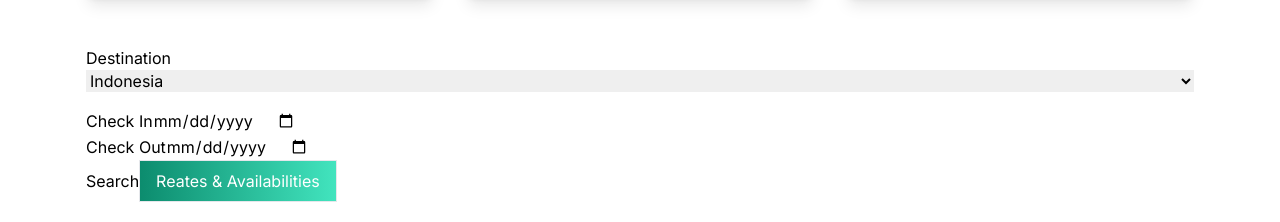
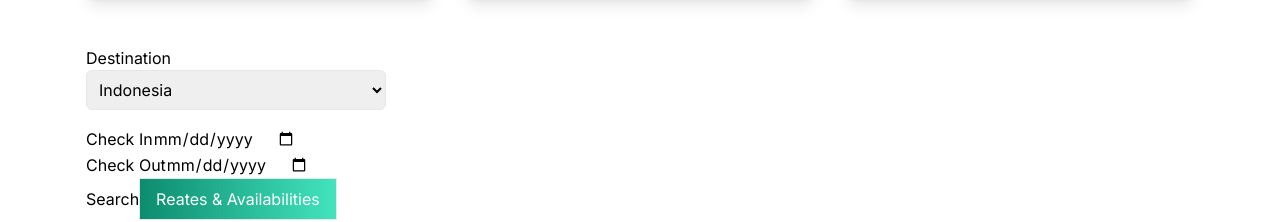
Before and after one commit to radosav-perisic/travelers-oasis, a React (Vite) app: page / in a window 1280 px wide. Shown: the part 984-1206 px from the top of the page. Built offline with nearby package versions, Linux system fonts and the light colour scheme.

Commit message:
Improve Destination select styles and layout

```diff
--- a/src/components/Booking.jsx
+++ b/src/components/Booking.jsx
@@ -6,7 +6,7 @@ const Booking = () => {
         <form className='lg:justify-between w-full items-center'>
             <div className='flex flex-col my-2 py-2'>
                 <label>Destination</label>
-                <select>
+                <select className='lg:w-[300px] md:w-full border rounded-md p-2'>
                   <option>Indonesia</option>
                   <option>Thailand</option>
                   <option>Hawaii</option>
```
